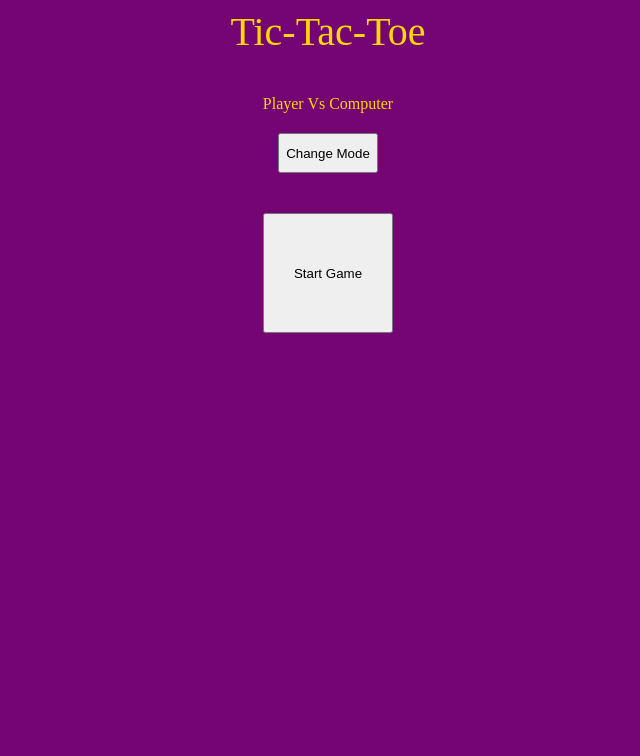
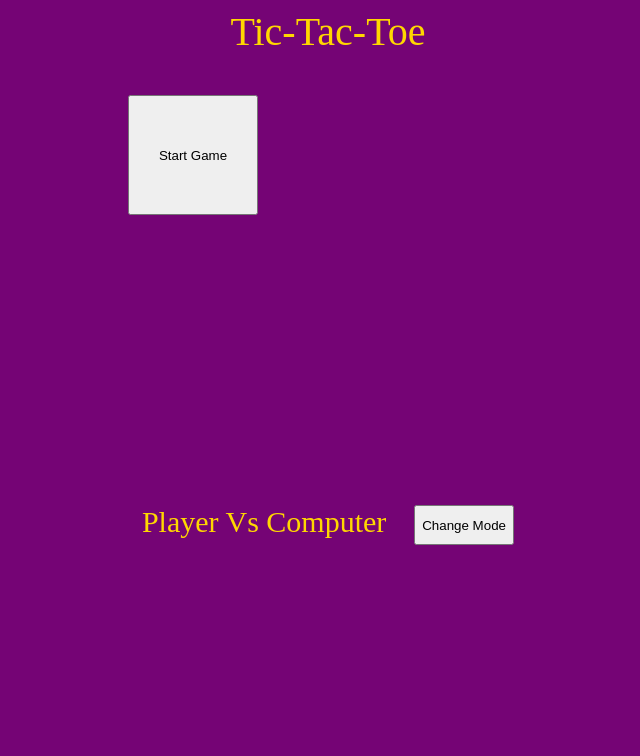
Before and after one commit to ShadowVectorZ/tic-tac-toe, a plain HTML site: page index.html in a window 1280 px wide. Shown: the whole page, without its empty margins (312-952 px from the left). Drawn offline with Linux system fonts and the light colour scheme.

Commit message:
rearranged divs and buttons for better layout

```diff
--- a/index.html
+++ b/index.html
@@ -8,12 +8,17 @@
 </head>
 <body>
     <div id="background">
-    <div id="title">Tic-Tac-Toe</div>
-    <div id="mode-div"></div>
-    <button id="change-mode">Change Mode</button>
-    <button id='start-button'>Start Game</button>
-    <div  id="container"></div>
-    <div id="results"></div>
+        <div id="title">Tic-Tac-Toe</div>
+
+        <div id="screen">
+            <div  id="container">
+                <button id='start-button'>Start Game</button>
+            </div>
+            <div id="results">
+                <div id="mode-div"></div>
+                <button id="change-mode">Change Mode</button>
+            </div>
+        </div>
     </div>
     <script src="script.js"></script>
 </body>
```
